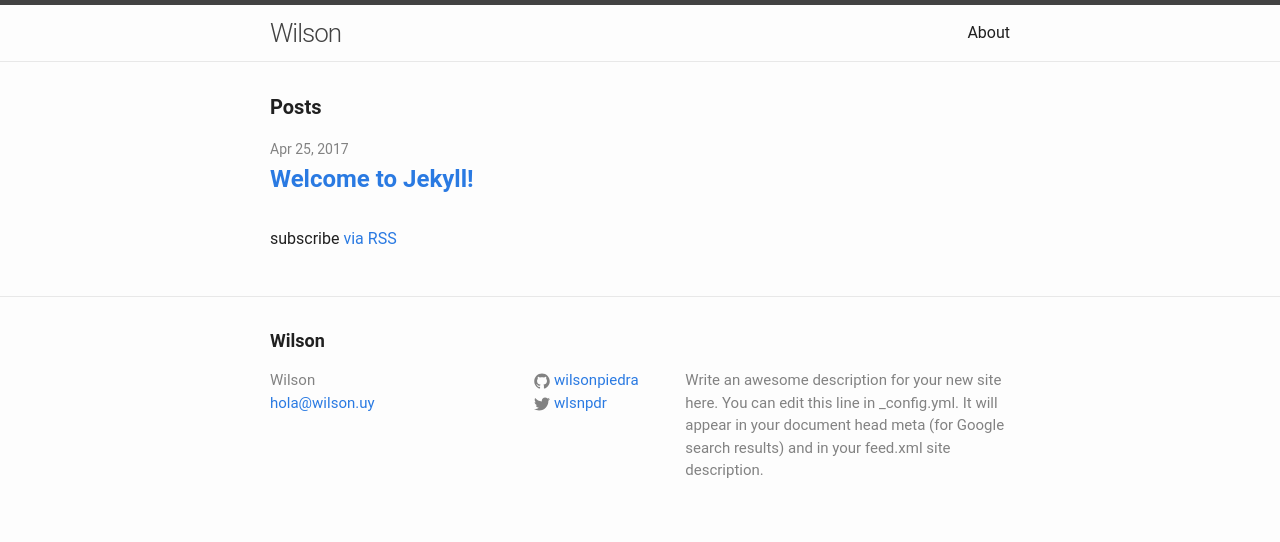
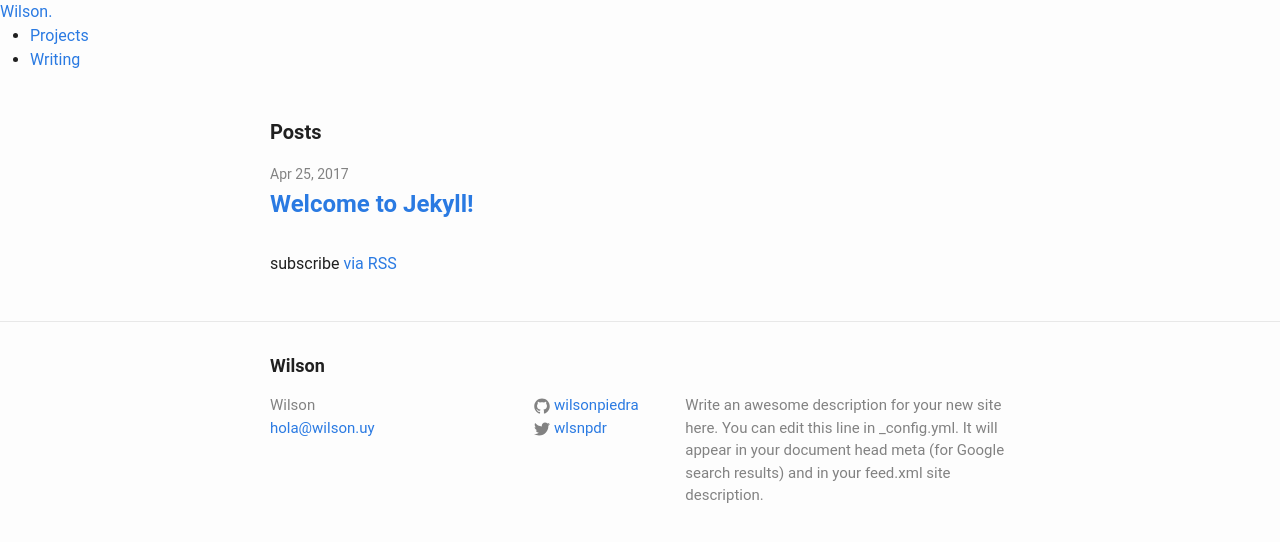
Before and after one commit to wilsonpiedra/wilsonpiedra.github.io, a Jekyll site: the page built from index.html, in a window 1280 px wide. Shown: the top 542 px of the page. Built offline with Jekyll 4.4.1, drawn with Linux system fonts in a browser that asks for light colours.

Commit message:
Update header.html

```diff
--- a/_includes/header.html
+++ b/_includes/header.html
@@ -1,27 +1,11 @@
-<header class="site-header">
-
-  <div class="wrapper">
-
-    <a class="site-title" href="{{ site.baseurl }}/">{{ site.title }}</a>
-
-    <nav class="site-nav">
-      <a href="#" class="menu-icon">
-        <svg viewBox="0 0 18 15">
-          <path fill="#424242" d="M18,1.484c0,0.82-0.665,1.484-1.484,1.484H1.484C0.665,2.969,0,2.304,0,1.484l0,0C0,0.665,0.665,0,1.484,0 h15.031C17.335,0,18,0.665,18,1.484L18,1.484z"/>
-          <path fill="#424242" d="M18,7.516C18,8.335,17.335,9,16.516,9H1.484C0.665,9,0,8.335,0,7.516l0,0c0-0.82,0.665-1.484,1.484-1.484 h15.031C17.335,6.031,18,6.696,18,7.516L18,7.516z"/>
-          <path fill="#424242" d="M18,13.516C18,14.335,17.335,15,16.516,15H1.484C0.665,15,0,14.335,0,13.516l0,0 c0-0.82,0.665-1.484,1.484-1.484h15.031C17.335,12.031,18,12.696,18,13.516L18,13.516z"/>
-        </svg>
-      </a>
-
-      <div class="trigger">
-        {% for my_page in site.pages %}
-          {% if my_page.title %}
-          <a class="page-link" href="{{ my_page.url | prepend: site.baseurl }}">{{ my_page.title }}</a>
-          {% endif %}
-        {% endfor %}
-      </div>
-    </nav>
-
-  </div>
-
+<header>
+<div class="header-wrapper">
+<div id="logo"><a href="http://wilson.uy/">Wilson<span id="dot">.</span></a></div>
+<nav>
+<ul>
+<li><a href="http://wilson.uy/proyectos">Projects</a></li>
+<li><a href="http://wilson.uy/blog">Writing</a></li>
+</ul>
+</nav>
+</div>
 </header>
```
